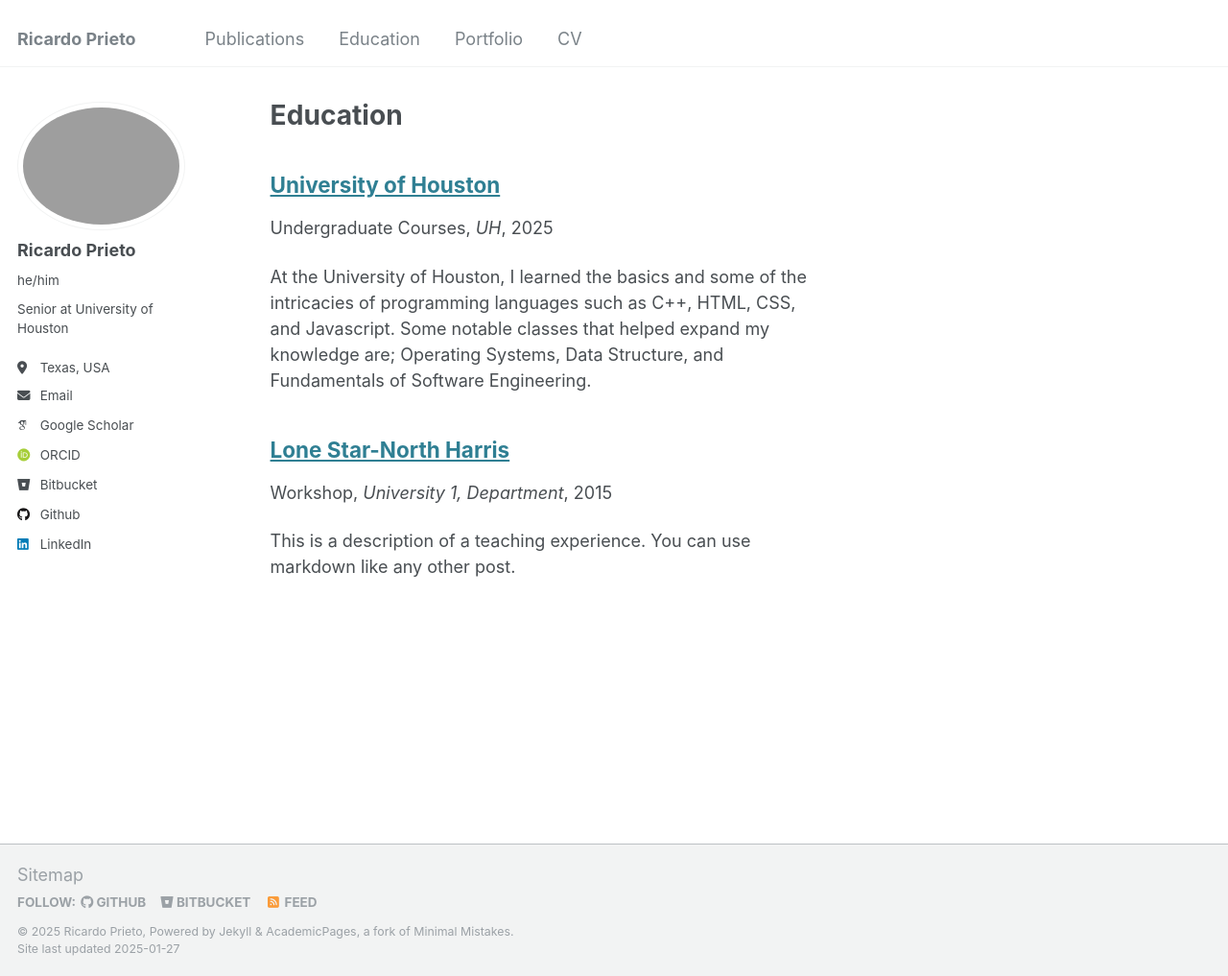
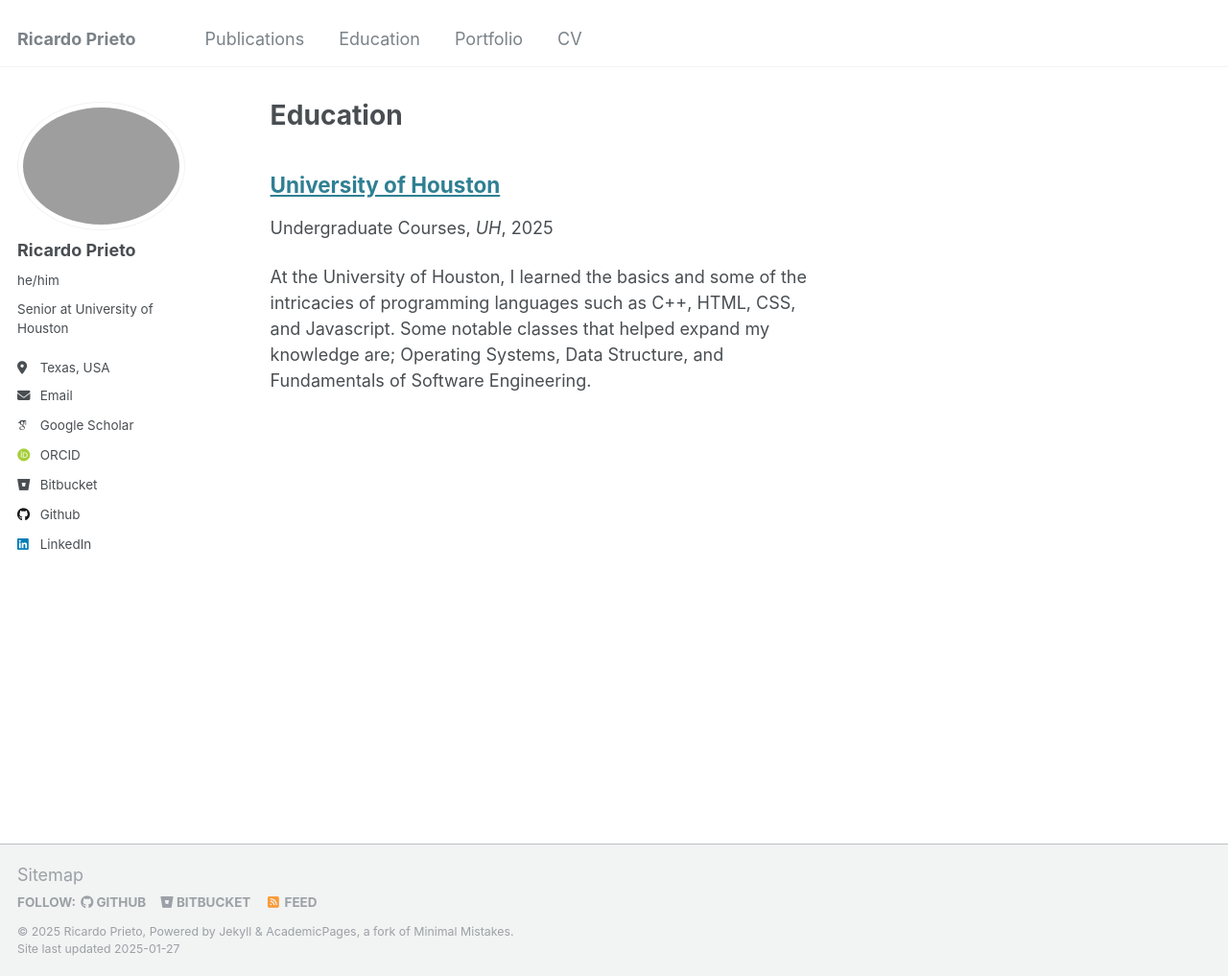
Before and after one commit to ricarpr/ricarpr.github.io, a Jekyll site: the page built from _pages/teaching.html, in a window 1280 px wide and 1017 px high. Shown: the whole window at 96% size. Built offline with Jekyll 4.4.1, drawn with Linux system fonts in a browser that asks for light colours; some web fonts are replaced.

Commit message:
Update 2015-spring-teaching-2.md

```diff
--- a/_teaching/2015-spring-teaching-2.md
+++ b/_teaching/2015-spring-teaching-2.md
@@ -1,20 +1,9 @@
----
-title: "Lone Star-North Harris"
-collection:
-type: "Workshop"
-permalink: /teaching/2015-spring-teaching-1
-venue: "University 1, Department"
-date: 2015-01-01
-location: "City, Country"
----
-
-This is a description of a teaching experience. You can use markdown like any other post.
-
-Heading 1
-======
-
-Heading 2
-======
-
-Heading 3
-======
+# ---
+# title: "Lone Star-North Harris"
+# collection:
+# type: "Workshop"
+# permalink: /teaching/2015-spring-teaching-1
+# venue: "University 1, Department"
+# date: 2015-01-01
+# location: "City, Country"
+# ---
```
